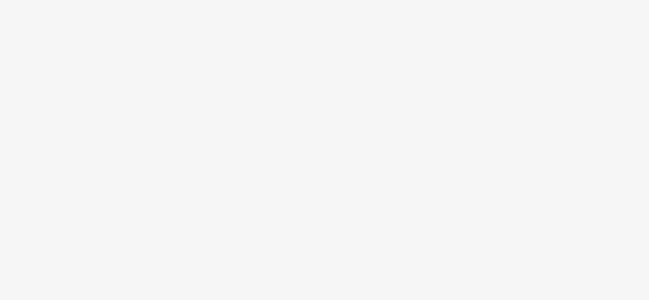
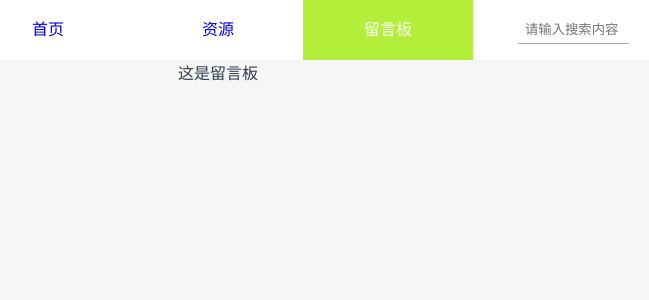
Before and after one commit to Raonet/blog-vue, a Vue app: page /#/msgboard in a window 1280 px wide. Shown: the top 300 px of the page, without its empty margins (422-1071 px from the left). Built offline with nearby package versions, Linux system fonts and the light colour scheme.

Commit message:
feat:菜单路由与其子组件创建

```diff
--- a/src/components/header/index.vue
+++ b/src/components/header/index.vue
@@ -1,24 +1,26 @@
 <template>
   <div class="blog-header">
     <ul>
-      <li>首页</li>
-      <li>资源</li>
-      <li>留言板</li>
+      <router-link to="/homepage">
+        <li>首页</li>
+      </router-link>
+      <router-link to="/resource">
+        <li>资源</li>
+      </router-link>
+      <router-link to="/msgboard">
+        <li>留言板</li>
+      </router-link>
     </ul>
-    <div class="search-bar">
-      <input
-        type="text"
-        class="blog-header-input"
-        placeholder="请输入搜索内容"
-      />
-      <img src="../../../public/search.png" />
-    </div>
+    <span class="search-bar">
+      <input type="text" class="blog-header-input" placeholder="请输入搜索内容" />
+    </span>
   </div>
 </template>
 
 <script>
 export default {
   name: "Header",
+  methods: {}
 };
 </script>
 
@@ -26,16 +28,27 @@ export default {
 .blog-header {
   height: 60px;
   background: #fff;
-  padding: 0 0 0 50px;
+  padding: 0;
+  .router-link-active {
+    li {
+      animation: onTitle 1s;
+      background: #b3ee3a;
+      color: #fff;
+      a {
+        color: #fff;
+      }
+    }
+  }
   .search-bar {
-    display: inline-block;
     input {
+      position: absolute;
       height: 20px;
       width: 100px;
       padding: 4px 4px 4px 7px;
       border: 0;
       border-bottom: 1px solid #aaa;
       border-radius: 0;
+      margin: 15px 0 0 0;
     }
     input:hover {
       animation: onInput 1s;
@@ -44,12 +57,6 @@ export default {
     input:focus {
       animation: onInput 1s;
       width: 200px;
-    }
-    img {
-      width: 25px;
-      line-height: 60px;
-      cursor: pointer;
-      position: absolute;
     }
   }
 }
@@ -63,11 +70,13 @@ ul {
   line-height: 60px;
   li {
     display: inline-block;
-    margin: 0 10px;
+    margin: 0;
     padding: 0 30px 0 30px;
+    width: 110px;
     cursor: pointer;
     a {
-      color: #42b983;
+      color: #333;
+      text-decoration: none;
     }
   }
   li:hover {
@@ -82,5 +91,13 @@ ul {
       width: 200px;
     }
   }
+  @keyframes onTitle {
+    from {
+      background: #fff;
+    }
+    to {
+      background: #b3ee3a;
+    }
+  }
 }
 </style>
--- a/src/components/home.vue
+++ b/src/components/home.vue
@@ -1,6 +1,7 @@
 <template>
   <div>
     <Header />
+    <router-view />
   </div>
 </template>
 
@@ -10,8 +11,8 @@ import Header from "./header/index";
 export default {
   name: "Home",
   components: {
-    Header,
-  },
+    Header
+  }
 };
 </script>
 
--- /dev/null
+++ b/src/components/homepage/index.vue
@@ -0,0 +1,17 @@
+<template>
+  <div>这是主页</div>
+</template>
+
+<script>
+export default {
+  name: "Homepage",
+  data() {
+    return {};
+  },
+  components: {},
+  methods: {}
+};
+</script>
+
+<style lang='less' scoped>
+</style>
--- /dev/null
+++ b/src/components/msgboard/index.vue
@@ -0,0 +1,17 @@
+<template>
+  <div>这是留言板</div>
+</template>
+
+<script>
+export default {
+  name: "Msgboard",
+  data() {
+    return {};
+  },
+  components: {},
+  methods: {}
+};
+</script>
+
+<style lang='less' scoped>
+</style>
--- /dev/null
+++ b/src/components/resources/index.vue
@@ -0,0 +1,17 @@
+<template>
+  <div>这是资源</div>
+</template>
+
+<script>
+export default {
+  name: "Resources",
+  data() {
+    return {};
+  },
+  components: {},
+  methods: {}
+};
+</script>
+
+<style lang='less' scoped>
+</style>
--- a/src/router/index.js
+++ b/src/router/index.js
@@ -3,6 +3,9 @@ import Router from "vue-router";
 
 import Home from "../components/home.vue";
 import Admin from "../components/admin/index.vue";
+import Homepage from "../components/homepage/index.vue";
+import Msgboard from "../components/msgboard/index.vue";
+import Resources from "../components/resources/index.vue";
 
 Vue.use(Router);
 
@@ -12,13 +15,30 @@ Vue.component("Home", Home);
 export default new Router({
   routes: [
     {
-      path: "/",
-      redirect: "/home",
+      path: "",
+      redirect: "/homepage",
     },
     {
-      path: "/home",
+      path: "",
       component: Home,
       name: "Home",
+      children: [
+        {
+          path: "/homepage",
+          component: Homepage,
+          name: "Homepage",
+        },
+        {
+          path: "/msgboard",
+          component: Msgboard,
+          name: "Msgboard",
+        },
+        {
+          path: "/resource",
+          component: Resources,
+          name: "Resource",
+        },
+      ],
     },
     {
       path: "/admin",
```
